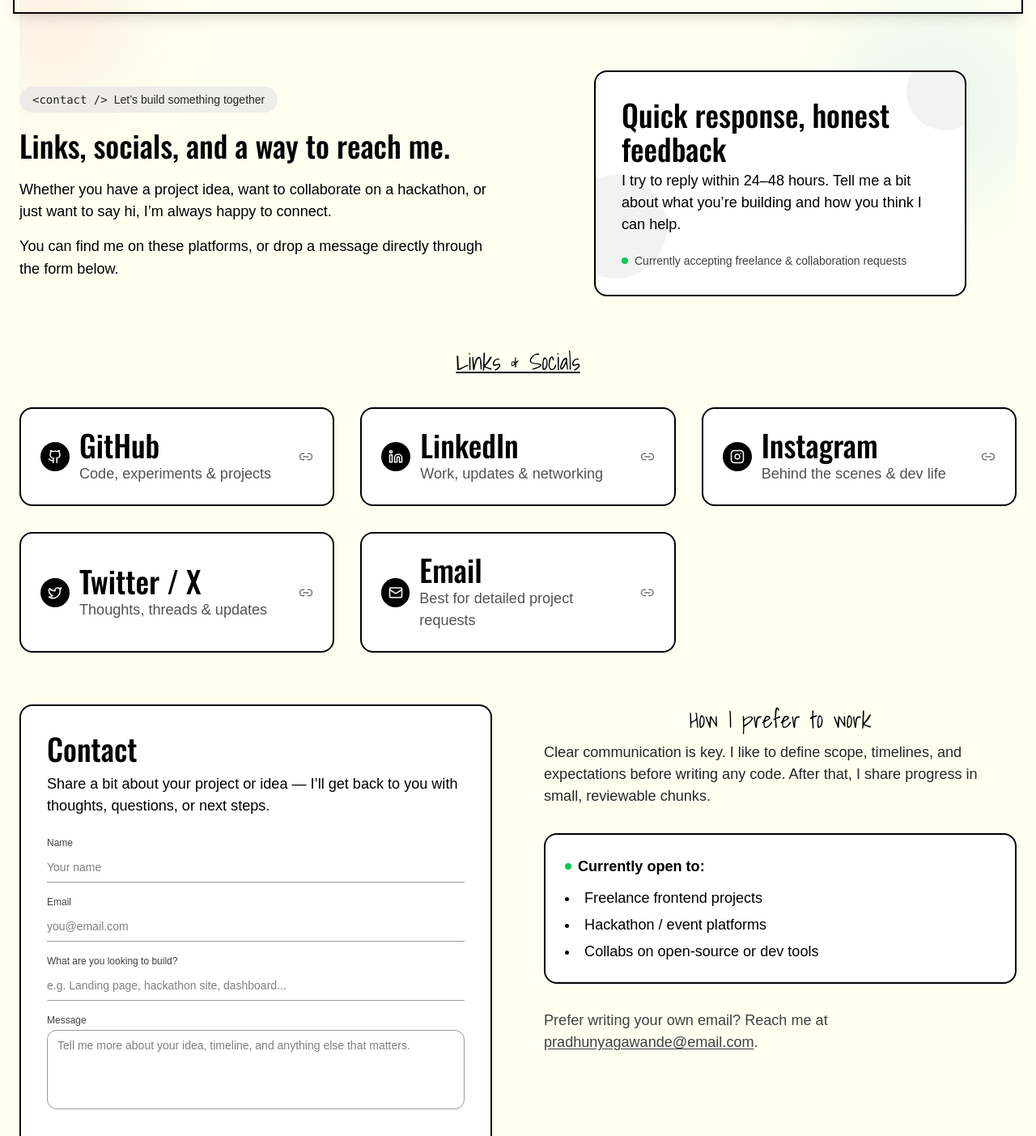
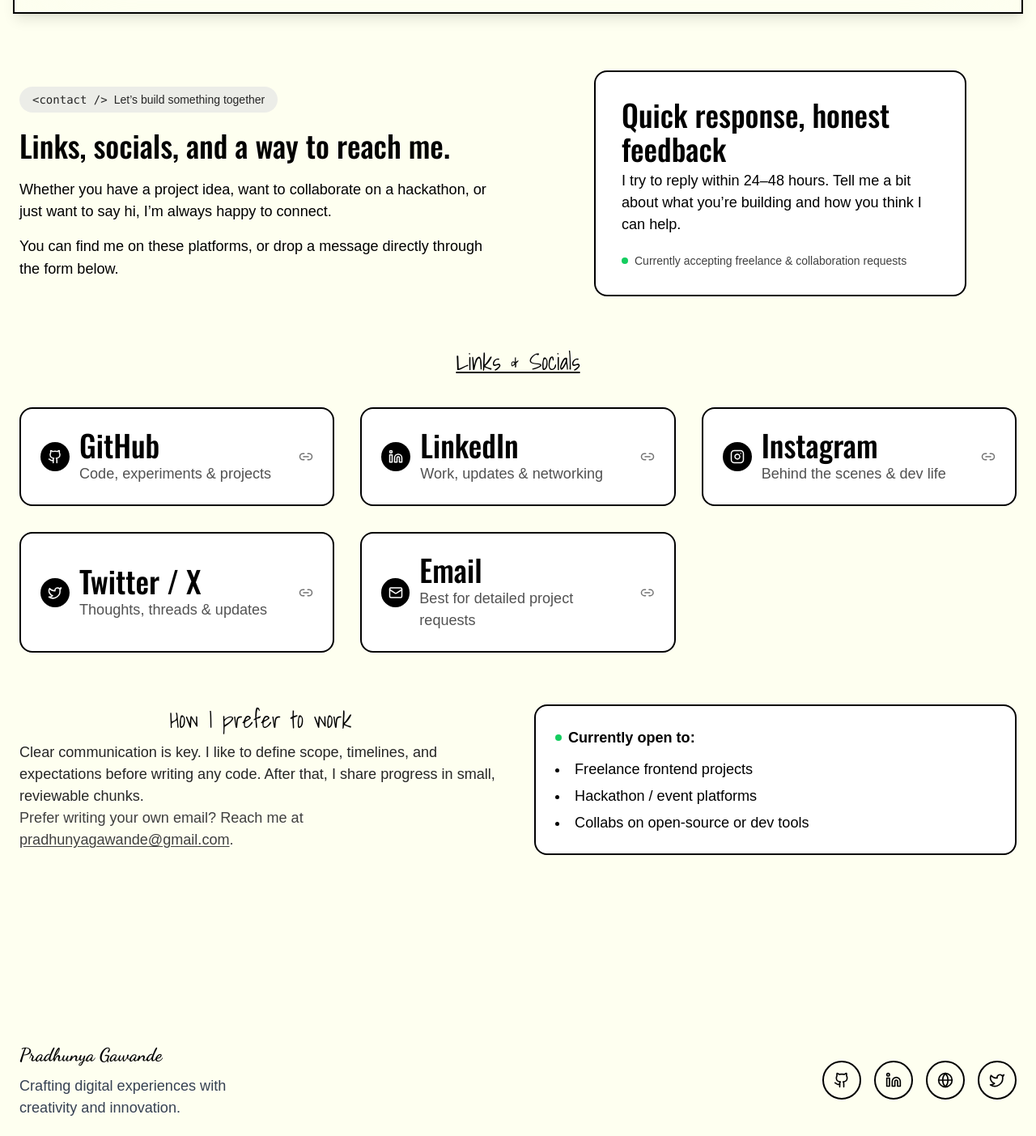
Before and after one commit to Pradhunyagawande01/port, a React (Vite) app: page /links in a window 1280 px wide. Shown: the part 78-1481 px from the top of the page at 81% size. Built offline with nearby package versions, Linux system fonts and the light colour scheme; a web font is replaced by a local one.

Commit message:
Refactor layout and styling across multiple components; enhance responsiveness and accessibility; update content presentation and structure

```diff
--- a/src/App.jsx
+++ b/src/App.jsx
@@ -13,7 +13,7 @@ export default function App() {
     <Router>
       <div>
         {/* Top navigation */}
-       <Navbar className="flex items-center justify-center" />
+       <Navbar  />
 
         {/* Page content */}
         <main className="flex-1">
--- a/src/pages/Events.jsx
+++ b/src/pages/Events.jsx
@@ -88,19 +88,18 @@ const Events = () => {
 
           {/* Highlight card */}
           <div className="flex items-center justify-center">
-            <div className="w-full md:w-[420px] lg:w-[460px] rounded-2xl border-2 border-black bg-white text-black p-6 md:p-8 space-y-5 relative overflow-hidden">
-              <div className="absolute -right-6 -top-6 w-24 h-24 rounded-full bg-black/5" />
-              <div className="absolute -left-10 bottom-0 w-32 h-32 rounded-full bg-black/5" />
+            <div className="w-full md:w-[420px] lg:w-[460px] rounded-2xl border-2 border-black bg-white text-black p-6 md:p-8 space-y-5  overflow-hidden">
 
-              <h2 className="title text-xl md:text-2xl mb-1 relative z-10">
+
+              <h2 className="title text-xl md:text-2xl mb-1  z-10">
                 Why I enjoy organizing events
               </h2>
-              <p className="Subtitle text-sm md:text-base relative z-10">
+              <p className="Subtitle text-sm md:text-base  z-10">
                 Events force you to think about the full experience &mdash;
                 from landing pages and registrations to schedules, judging, and
                 follow‑ups. It’s product thinking in a compressed timeline.
               </p>
-              <div className="flex items-center gap-2 text-xs md:text-sm text-neutral-700 relative z-10">
+              <div className="flex items-center gap-2 text-xs md:text-sm text-neutral-700  z-10">
                 <span className="w-2 h-2 rounded-full bg-green-500 animate-pulse" />
                 <span>Always open to help design or build event platforms</span>
               </div>
--- a/src/pages/Experience.jsx
+++ b/src/pages/Experience.jsx
@@ -113,9 +113,9 @@ const Experience = () => {
           </div>
 
           {/* Timeline layout */}
-          <div className="relative">
+          <div className="">
             {/* Vertical line on desktop */}
-            <div className="hidden md:block absolute left-1/2 top-0 bottom-0 w-px bg-black/20" />
+            <div className="hidden md:block left-1/2 top-0 bottom-0 w-px bg-black/20" />
 
             <div className="space-y-8 md:space-y-10">
               {experiences.map((exp, index) => {
@@ -135,7 +135,7 @@ const Experience = () => {
 
                     {/* Card */}
                     <div
-                      className={`relative rounded-2xl border-2 border-black bg-white text-black p-6 md:p-7 flex flex-col gap-3 md:gap-4 ${
+                      className={` rounded-2xl border-2 border-black bg-white text-black p-6 md:p-7 flex flex-col gap-3 md:gap-4 ${
                         isLeft ? "" : "md:order-1"
                       }`}
                     >
--- a/src/pages/Links.jsx
+++ b/src/pages/Links.jsx
@@ -11,14 +11,10 @@ import {
 
 const LinksContact = () => {
   return (
-    <div className="wrapper">
+    <div className="wrapper pt-24 md:pt-28">
       {/* Hero / Intro */}
-      <div className="relative px-4 md:px-8 lg:px-0 pt-20 md:pt-24 overflow-hidden">
-        {/* soft background accents */}
-        <div className="pointer-events-none absolute -top-10 -left-10 w-40 h-40 rounded-full bg-red-500/10 blur-3xl" />
-        <div className="pointer-events-none absolute top-10 right-0 w-52 h-52 rounded-full bg-blue-500/10 blur-3xl" />
-
-        <div className="max-w-7xl mx-auto grid grid-cols-1 md:grid-cols-2 gap-10 md:gap-16 relative">
+      <div className="px-4 md:px-8 lg:px-0 pt-20 md:pt-24">
+        <div className="max-w-7xl mx-auto grid grid-cols-1 md:grid-cols-2 gap-10 md:gap-16">
           {/* Text */}
           <div className="flex flex-col justify-center space-y-5">
             <div className="inline-flex items-center justify-center gap-2 px-4 py-1.5 rounded-full bg-neutral-200/70 text-sm font-medium text-neutral-800 w-fit">
@@ -42,22 +38,24 @@ const LinksContact = () => {
             </div>
           </div>
 
-          {/* Animated card */}
+          {/* Highlight card */}
           <div className="flex items-center justify-center">
-            <div className="w-full md:w-[420px] lg:w-[460px] rounded-2xl border-2 border-black bg-white text-black p-6 md:p-8 space-y-5 relative overflow-hidden">
-              <div className="absolute -right-6 -top-6 w-24 h-24 rounded-full bg-black/5" />
-              <div className="absolute -left-10 bottom-0 w-32 h-32 rounded-full bg-black/5" />
+            <div className=" w-full md:w-[420px] lg:w-[460px] rounded-2xl border-2 border-black bg-white text-black p-6 md:p-8 space-y-5 overflow-hidden">
+              {/* Soft background circles */}
 
-              <h2 className="title text-xl md:text-2xl mb-1 relative z-10">
+
+              <h2 className="title text-xl md:text-2xl mb-1  z-10">
                 Quick response, honest feedback
               </h2>
-              <p className="Subtitle text-sm md:text-base relative z-10">
+              <p className="Subtitle text-sm md:text-base  z-10">
                 I try to reply within 24–48 hours. Tell me a bit about what
                 you’re building and how you think I can help.
               </p>
-              <div className="flex items-center gap-2 text-xs md:text-sm text-neutral-700 relative z-10">
+              <div className="flex items-center gap-2 text-xs md:text-sm text-neutral-700  z-10">
                 <span className="w-2 h-2 rounded-full bg-green-500 animate-pulse" />
-                <span>Currently accepting freelance & collaboration requests</span>
+                <span>
+                  Currently accepting freelance & collaboration requests
+                </span>
               </div>
             </div>
           </div>
@@ -65,21 +63,21 @@ const LinksContact = () => {
       </div>
 
       {/* Links Section */}
-      <div className="px-4 md:px-8 lg:px-0 py-12 md:py-16">
+      <section className="px-4 md:px-8 lg:px-0 py-12 md:py-16">
         <div className="max-w-7xl mx-auto space-y-8 md:space-y-10">
           <div>
             <h2 className="title2 underline text-2xl md:text-3xl">
-              Links & Socials
+              Links &amp; Socials
             </h2>
           </div>
 
           <div className="grid grid-cols-1 md:grid-cols-2 lg:grid-cols-3 gap-6 md:gap-8">
             {/* GitHub */}
             <a
-              href="https://github.com/your-username"
+              href="https://github.com/Pradhunyagawande01"
               target="_blank"
               rel="noopener noreferrer"
-              className="group rounded-2xl border-2 border-black bg-white text-black p-5 md:p-6 flex items-center justify-between gap-4 transition-transform duration-300 hover:-translate-y-1 hover:shadow-[0_10px_25px_rgba(0,0,0,0.35)]"
+              className="group rounded-2xl border-2 border-black bg-white text-black p-5 md:p-6 flex items-center justify-between gap-4  hover:shadow-[0_10px_25px_rgba(0,0,0,0.35)]"
             >
               <div className="flex items-center gap-3">
                 <div className="w-9 h-9 rounded-full bg-black text-white flex items-center justify-center">
@@ -88,7 +86,7 @@ const LinksContact = () => {
                 <div>
                   <p className="title text-base">GitHub</p>
                   <p className="Subtitle text-xs text-neutral-600">
-                    Code, experiments & projects
+                    Code, experiments &amp; projects
                   </p>
                 </div>
               </div>
@@ -100,10 +98,10 @@ const LinksContact = () => {
 
             {/* LinkedIn */}
             <a
-              href="https://linkedin.com/in/your-username"
+              href="https://www.linkedin.com/in/pradhunya-gawande-9a61a3304/"
               target="_blank"
               rel="noopener noreferrer"
-              className="group rounded-2xl border-2 border-black bg-white text-black p-5 md:p-6 flex items-center justify-between gap-4 transition-transform duration-300 hover:-translate-y-1 hover:shadow-[0_10px_25px_rgba(0,0,0,0.35)]"
+              className="group rounded-2xl border-2 border-black bg-white text-black p-5 md:p-6 flex items-center justify-between gap-4  hover:shadow-[0_10px_25px_rgba(0,0,0,0.35)]"
             >
               <div className="flex items-center gap-3">
                 <div className="w-9 h-9 rounded-full bg-black text-white flex items-center justify-center">
@@ -112,7 +110,7 @@ const LinksContact = () => {
                 <div>
                   <p className="title text-base">LinkedIn</p>
                   <p className="Subtitle text-xs text-neutral-600">
-                    Work, updates & networking
+                    Work, updates &amp; networking
                   </p>
                 </div>
               </div>
@@ -124,10 +122,10 @@ const LinksContact = () => {
 
             {/* Instagram */}
             <a
-              href="https://instagram.com/your-username"
+              href="https://www.instagram.com/pradhyumnya_patil/"
               target="_blank"
               rel="noopener noreferrer"
-              className="group rounded-2xl border-2 border-black bg-white text-black p-5 md:p-6 flex items-center justify-between gap-4 transition-transform duration-300 hover:-translate-y-1 hover:shadow-[0_10px_25px_rgba(0,0,0,0.35)]"
+              className="group rounded-2xl border-2 border-black bg-white text-black p-5 md:p-6 flex items-center justify-between gap-4  hover:shadow-[0_10px_25px_rgba(0,0,0,0.35)]"
             >
               <div className="flex items-center gap-3">
                 <div className="w-9 h-9 rounded-full bg-black text-white flex items-center justify-center">
@@ -136,7 +134,7 @@ const LinksContact = () => {
                 <div>
                   <p className="title text-base">Instagram</p>
                   <p className="Subtitle text-xs text-neutral-600">
-                    Behind the scenes & dev life
+                    Behind the scenes &amp; dev life
                   </p>
                 </div>
               </div>
@@ -148,10 +146,10 @@ const LinksContact = () => {
 
             {/* Twitter / X */}
             <a
-              href="https://twitter.com/your-username"
+              href="https://x.com/pradhunya_patil"
               target="_blank"
               rel="noopener noreferrer"
-              className="group rounded-2xl border-2 border-black bg-white text-black p-5 md:p-6 flex items-center justify-between gap-4 transition-transform duration-300 hover:-translate-y-1 hover:shadow-[0_10px_25px_rgba(0,0,0,0.35)]"
+              className="group rounded-2xl border-2 border-black bg-white text-black p-5 md:p-6 flex items-center justify-between gap-4  hover:shadow-[0_10px_25px_rgba(0,0,0,0.35)]"
             >
               <div className="flex items-center gap-3">
                 <div className="w-9 h-9 rounded-full bg-black text-white flex items-center justify-center">
@@ -160,7 +158,7 @@ const LinksContact = () => {
                 <div>
                   <p className="title text-base">Twitter / X</p>
                   <p className="Subtitle text-xs text-neutral-600">
-                    Thoughts, threads & updates
+                    Thoughts, threads &amp; updates
                   </p>
                 </div>
               </div>
@@ -172,8 +170,8 @@ const LinksContact = () => {
 
             {/* Email */}
             <a
-              href="mailto:your@email.com"
-              className="group rounded-2xl border-2 border-black bg-white text-black p-5 md:p-6 flex items-center justify-between gap-4 transition-transform duration-300 hover:-translate-y-1 hover:shadow-[0_10px_25px_rgba(0,0,0,0.35)]"
+              href="mailto:pradhunyagawande@gmail.com"
+              className="group rounded-2xl border-2 border-black bg-white text-black p-5 md:p-6 flex items-center justify-between gap-4  hover:shadow-[0_10px_25px_rgba(0,0,0,0.35)]"
             >
               <div className="flex items-center gap-3">
                 <div className="w-9 h-9 rounded-full bg-black text-white flex items-center justify-center">
@@ -193,90 +191,15 @@ const LinksContact = () => {
             </a>
           </div>
         </div>
-      </div>
+      </section>
 
       {/* Contact Section */}
-      <div className="px-4 md:px-8 lg:px-0 pb-16 md:pb-24">
-        <div className="max-w-7xl mx-auto grid grid-cols-1 md:grid-cols-2 gap-10 md:gap-16 items-start">
-          {/* Form */}
-          <div className="rounded-2xl border-2 border-black bg-white text-black p-6 md:p-8">
-            <h2 className="title text-xl md:text-2xl mb-2">Contact</h2>
-            <p className="Subtitle text-sm md:text-base mb-6">
-              Share a bit about your project or idea &mdash; I’ll get back to
-              you with thoughts, questions, or next steps.
-            </p>
-
-            <form
-              className="space-y-4"
-              onSubmit={(e) => {
-                e.preventDefault();
-                // you can wire this to a backend or email service later
-                alert("Thanks for reaching out! I’ll reply soon.");
-              }}
-            >
-              <div>
-                <label className="block text-xs font-medium text-neutral-700 mb-1">
-                  Name
-                </label>
-                <input
-                  type="text"
-                  required
-                  className="w-full border-b border-black/40 bg-transparent px-0 py-2 text-sm outline-none focus:border-black"
-                  placeholder="Your name"
-                />
-              </div>
-
-              <div>
-                <label className="block text-xs font-medium text-neutral-700 mb-1">
-                  Email
-                </label>
-                <input
-                  type="email"
-                  required
-                  className="w-full border-b border-black/40 bg-transparent px-0 py-2 text-sm outline-none focus:border-black"
-                  placeholder="you@email.com"
-                />
-              </div>
-
-              <div>
-                <label className="block text-xs font-medium text-neutral-700 mb-1">
-                  What are you looking to build?
-                </label>
-                <input
-                  type="text"
-                  className="w-full border-b border-black/40 bg-transparent px-0 py-2 text-sm outline-none focus:border-black"
-                  placeholder="e.g. Landing page, hackathon site, dashboard..."
-                />
-              </div>
-
-              <div>
-                <label className="block text-xs font-medium text-neutral-700 mb-1">
-                  Message
-                </label>
-                <textarea
-                  rows={4}
-                  className="w-full border border-black/40 rounded-xl bg-transparent px-3 py-2 text-sm outline-none focus:border-black resize-none"
-                  placeholder="Tell me more about your idea, timeline, and anything else that matters."
-                />
-              </div>
-
-              <button
-                type="submit"
-                className="Signature group mt-3 inline-flex items-center justify-center gap-2 rounded-full border border-black px-6 py-2.5 text-sm font-medium bg-black text-white hover:bg-white hover:text-black transition-all duration-300"
-              >
-                Send Message
-                <Send
-                  size={16}
-                  className="transition-transform duration-300 group-hover:translate-x-1 group-hover:-translate-y-0.5"
-                />
-              </button>
-            </form>
-          </div>
-
-          {/* Info / availability */}
-          <div className="space-y-8">
+      <section className="px-4 md:px-8 lg:px-0 pb-16 md:pb-24">
+        <div className="max-w-7xl mx-auto space-y-8 md:space-y-10">
+          <div className="grid grid-cols-1 md:grid-cols-2 gap-6 md:gap-10 items-start">
+            {/* How I work */}
             <div>
-              <h3 className="title2 text-xl md:text-2xl mb-2">
+              <h3 className="title2 text-xl md:text-2xl mb-2 text-left md:text-left">
                 How I prefer to work
               </h3>
               <p className="Subtitle text-sm md:text-base text-neutral-800">
@@ -284,15 +207,26 @@ const LinksContact = () => {
                 and expectations before writing any code. After that, I share
                 progress in small, reviewable chunks.
               </p>
+
+              {/* Direct email line */}
+              <p className="Subtitle text-xs md:text-sm text-neutral-700">
+                Prefer writing your own email? Reach me at{" "}
+                <a
+                  href="mailto:pradhunyagawande@gmail.com"
+                  className="underline underline-offset-2 hover:text-black"
+                >
+                  pradhunyagawande@gmail.com
+                </a>
+                .
+              </p>
             </div>
 
+            {/* Availability card */}
             <div className="rounded-2xl border-2 border-black bg-white text-black p-5 md:p-6 space-y-3">
               <p className="Subtitle text-sm md:text-base">
                 <span className="inline-flex items-center gap-2">
                   <span className="w-2 h-2 rounded-full bg-green-500 animate-pulse" />
-                  <span className="font-semibold">
-                    Currently open to:
-                  </span>
+                  <span className="font-semibold">Currently open to:</span>
                 </span>
               </p>
               <ul className="Subtitle text-sm space-y-1.5 list-disc list-inside">
@@ -301,20 +235,9 @@ const LinksContact = () => {
                 <li>Collabs on open‑source or dev tools</li>
               </ul>
             </div>
-
-            <div className="Subtitle text-xs md:text-sm text-neutral-700">
-              Prefer writing your own email? Reach me at{" "}
-              <a
-                href="mailto:your@email.com"
-                className="underline underline-offset-2 hover:text-black"
-              >
-                pradhunyagawande@email.com
-              </a>
-              .
-            </div>
           </div>
         </div>
-      </div>
+      </section>
     </div>
   );
 };
```
